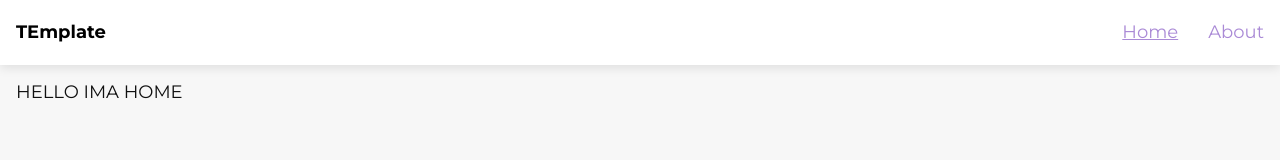
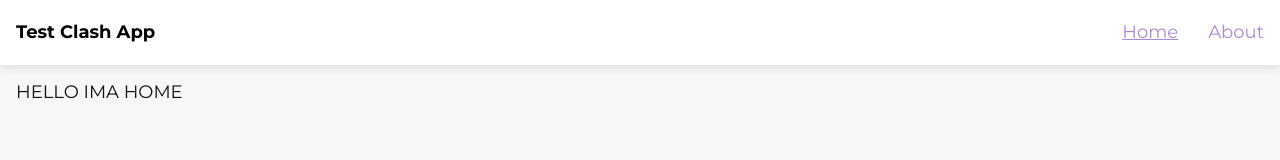
Before and after one commit to Mind315/study-vue-clash, a Vue app: page / in a window 1280 px wide. Shown: the top 160 px of the page. Built offline with nearby package versions, Linux system fonts and the light colour scheme.

Commit message:
changed config title

```diff
--- a/src/_config.js
+++ b/src/_config.js
@@ -6,7 +6,7 @@ export const site = {
   home: process.dev ? 'http://localhost' : 'httttttttttttp://ru.ru'
 }
 export const app = {
-  title: 'TEmplate'
+  title: 'Test Clash App'
 }
 
 export const links = [
```
